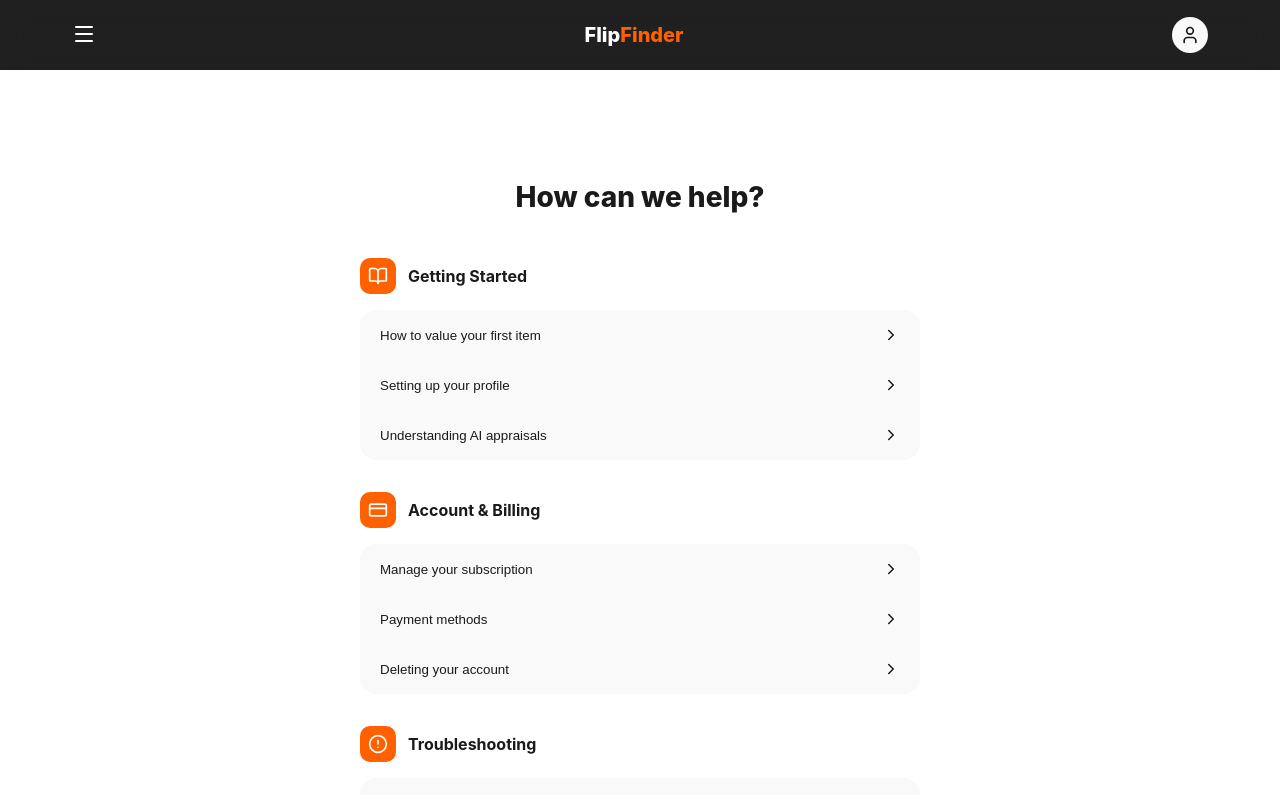
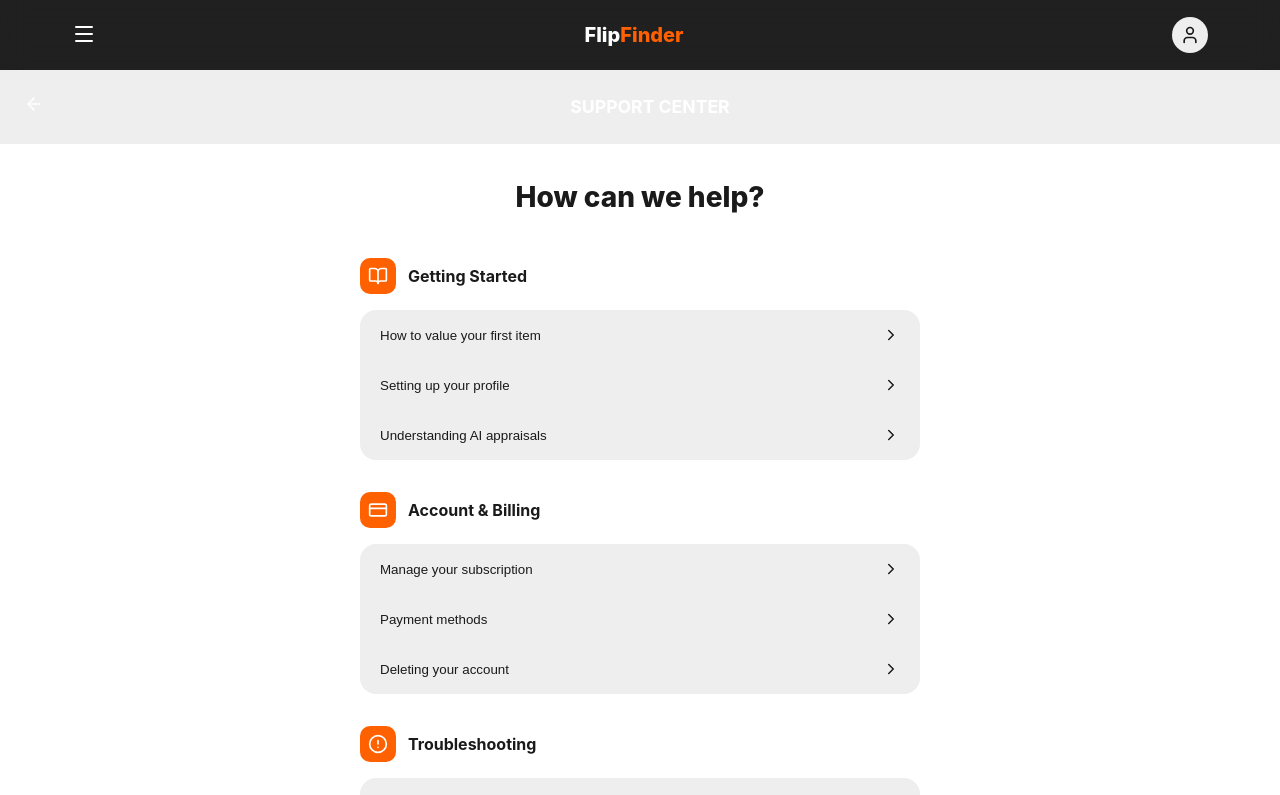
Before and after one commit to LaneLR/AI-Vertex-Image-Analyzer--Frontend, a Next.js app: page /help in a window 1280 px wide. Shown: the top 795 px of the page. Built offline with nearby package versions, Linux system fonts and the light colour scheme.

Commit message:
add new global styles

```diff
--- a/src/app/globals.css
+++ b/src/app/globals.css
@@ -10,9 +10,12 @@
   --text-secondary: #333;
   --text-on-brand: #ffffff;
 
+  --bg-nav: #eeeeee;
   --bg-main: #ffffff;
   --bg-header: #2e2e2e;
-  --bg-card: #f9f9f9;
+  --bg-card: #eeeeee;
+
+  --footer-bg: #1f1f1f;
 
   --error-text: #ff3333;
   --error-bg: #ff4d4d;
@@ -28,9 +31,12 @@
   --text-secondary: #a1a1a1;
   --text-tertiary: #666666;
 
+  --bg-nav: #121212;
   --bg-main: #121212;
   --bg-card: #1e1e1e;
   --bg-header: #1a1a1a;
+
+  --footer-bg: #1f1f1f;
 
   --border-color: #333333;
 }
```
